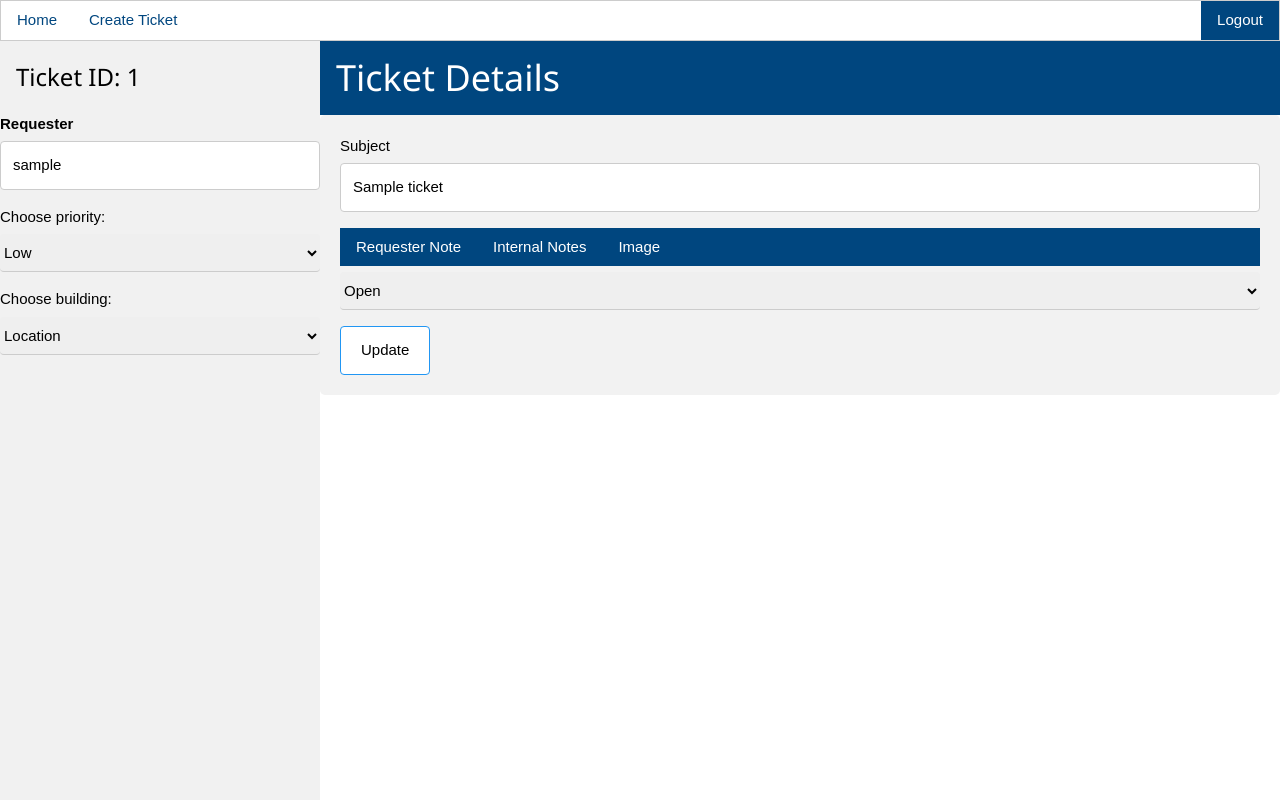
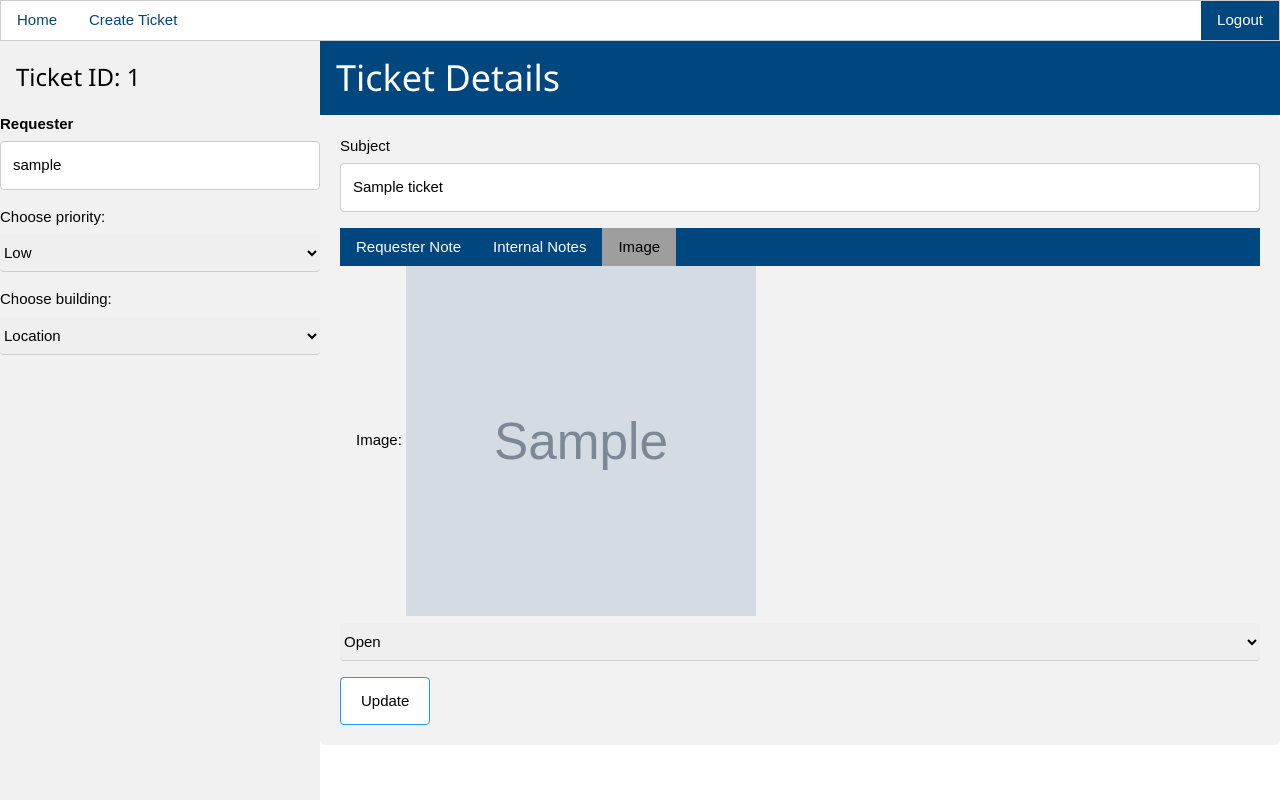
Before and after one commit to OldSchoolIzzy/Report-A-Problem, a Django app: page /triage/viewTicket/1/ in a window 1280 px wide, after a click on "Image". Run offline with Django 4.2, Linux system fonts and the light colour scheme; tables that the repository leaves empty hold one stand-in row (values such as "Sample post"); grey boxes marked "Sample" are stand-in pictures.

Commit message:
Image Works

```diff
--- a/RAP/settings.py
+++ b/RAP/settings.py
@@ -9,7 +9,7 @@ https://docs.djangoproject.com/en/4.1/topics/settings/
 For the full list of settings and their values, see
 https://docs.djangoproject.com/en/4.1/ref/settings/
 """
-
+import os.path
 from pathlib import Path
 
 # Build paths inside the project like this: BASE_DIR / 'subdir'.
@@ -127,6 +127,8 @@ USE_TZ = True
 # https://docs.djangoproject.com/en/4.1/howto/static-files/
 
 STATIC_URL = 'static/'
+MEDIA_URL = '/media/'
+MEDIA_ROOT = os.path.join(BASE_DIR, 'media')
 
 # Default primary key field type
 # https://docs.djangoproject.com/en/4.1/ref/settings/#default-auto-field
--- a/RAP/urls.py
+++ b/RAP/urls.py
@@ -1,11 +1,11 @@
 from django.contrib import admin
 from django.urls import path, include
-
+from django.conf import settings
+from django.conf.urls.static import static
 
 urlpatterns = [
     path('admin/', admin.site.urls),
     path('', include('login.urls')),
     path('triage/', include('TicketSystem.urls')),
     path('system/', include('ReportingSystem.urls')),
-
-]
+] + static(settings.MEDIA_URL, document_root=settings.MEDIA_ROOT)
--- a/TicketSystem/models.py
+++ b/TicketSystem/models.py
@@ -34,7 +34,7 @@ class Ticket(models.Model):
     status = models.CharField(max_length=15, choices=STATUS_TYPES, default=UNSOLVED)
     description = models.TextField(max_length=255)
     # problemType = models.CharField(max_length=15, choices=PROBLEM_TYPES)
-    # image = models.ImageField(upload_to='static/img', storage=None, max_length=100, blank=True)
+    image = models.ImageField(upload_to='images/', blank=True)
 
     def __str__(self):
         return f'Ticket id: {self.id} Status: {self.status}'
--- a/TicketSystem/templates/ticket/viewTicket.html
+++ b/TicketSystem/templates/ticket/viewTicket.html
@@ -74,6 +74,10 @@
                     <label for="InternalNote"></label>
                     <textarea id="InternalNote" name="InternalNote" placeholder="Write internal note..." style="height:100px"></textarea>
                 </div>
+                <div id="Image" class="w3-container tab" style="display:none">
+                    <label for="Image">Image:</label>
+                    <img src="{{ ticket.image.url }}" alt="Image" height="350px" width="350px">
+                </div>
 
                 <label>
                     <select class="w3-select" name="option">
--- a/TicketSystem/templates/triage/master.html
+++ b/TicketSystem/templates/triage/master.html
@@ -111,7 +111,7 @@
           }
         }
       }
-}
+    }
 </script>
 </body>
 </html>
--- a/TicketSystem/views.py
+++ b/TicketSystem/views.py
@@ -1,5 +1,6 @@
 import datetime
 
+from django.core.files.storage import default_storage
 from django.shortcuts import render, redirect
 from django.contrib.auth.models import User
 from .models import Ticket
@@ -47,13 +48,15 @@ def open_ticket(request):
 def create_ticket(request):
     if request.method == "POST":
         user = User.objects.get(username=request.POST['requester'])
+
         ticket = Ticket(subject=request.POST['subject'],
                         username_id=user.id,
                         dateCreated=datetime,
                         priority=request.POST['priority'],
                         buildingName=request.POST['building'],
                         status=request.POST['option'],
-                        description=request.POST['note'])
+                        description=request.POST['note'],
+                        image=request.FILES['image'])
         ticket.save()
         return redirect('http://127.0.0.1:8000/triage/')
     else:
```
Also changed, not shown: TicketSystem/templates/ticket/CreateTicket.html (+6 -1 lines), TicketSystem/migrations/0004_ticket_image.py (added), TicketSystem/migrations/0005_alter_ticket_image.py (added), TicketSystem/migrations/0006_alter_ticket_image.py (added), media/images/IMG_20230308_125824.jpg (added), media/images/IMG_20230308_125831.jpg (added).
